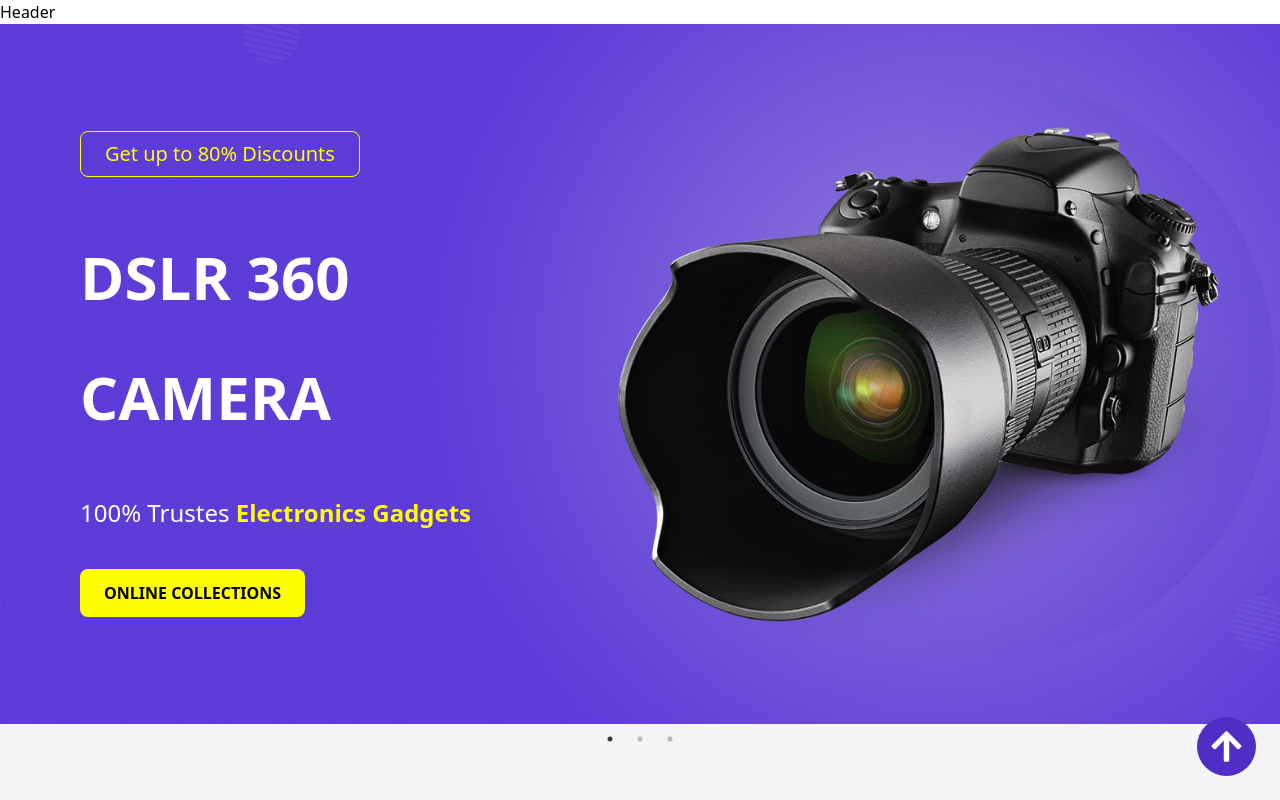
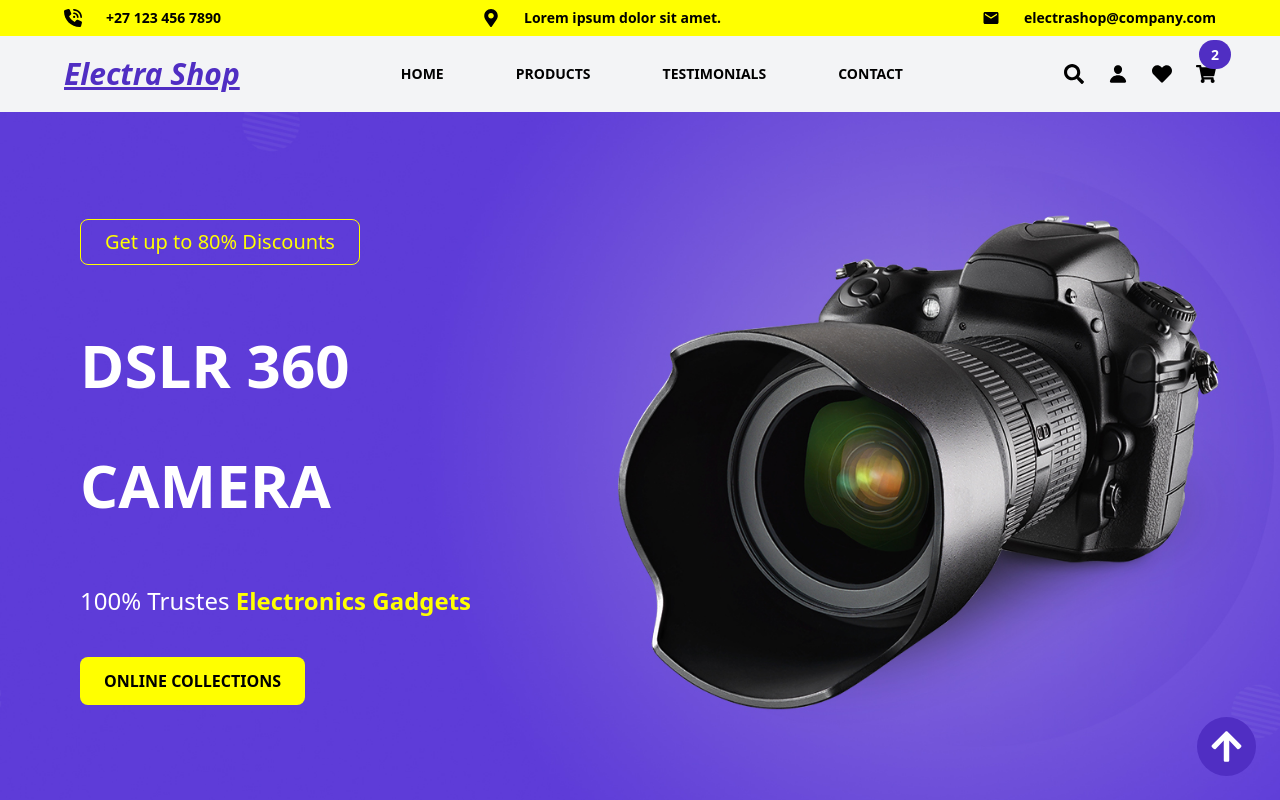
Before and after one commit to GrandDadDan/React-Ecommerce-Store, a React (Vite) app: page / in a window 1280 px wide. Shown: the top 800 px of the page. Built offline with nearby package versions, Linux system fonts and the light colour scheme.

Commit message:
Completed the ecommerce store and published the website

```diff
--- a/src/index.css
+++ b/src/index.css
@@ -14,3 +14,44 @@
    }
 
 }
+
+#nav:hover{
+    color: white;
+    background-color: #502ec3;
+
+}
+
+#search:hover{
+    color: #502ec3;
+}
+#person:hover{
+    color: #502ec3;
+}
+#heart:hover{
+    color: #502ec3;
+}
+#cart:hover{
+    color: #502ec3;
+}
+
+#cart-items{
+    background-color:#502ec3 ;
+}
+
+#cart-items:hover{
+    background-color: yellow;
+    color: #502ec3;
+}
+
+#mobile-nav {
+    color: #502ec3;
+}
+
+#nav-ul {
+    background-color: #502ec3;
+
+}
+#mobile-nav-menu:hover {
+    background-color: yellow;
+
+}
--- a/src/sections/Footer.jsx
+++ b/src/sections/Footer.jsx
@@ -46,7 +46,7 @@ const Footer = () => {
       <div data-aos="zoom-in" data-aos-delay="200" className='flex flex-col justify-center
       justify-center items-start gap-10 grow'>
         <div className='flex flex-col justify-center items-start gap-4'>
-          <h1 className='text-4xl font-bold underline italic' style={{color:"#502ec3"}}>Pengu Shop</h1>
+          <h1 className='text-4xl font-bold underline italic' style={{color:"#502ec3"}}>Electra Shop</h1>
           <p className='text-gray-500 text-justify'>Lorem ipsum dolor sit amet consectetur, adipisicing elit. Earum aperiam et, fugiat expedita quidem minus veniam nobis deleniti dolores iste!</p>
         </div>
         <div className='flex flex-col justify-center items-start gap-4'>
--- a/src/sections/Header.jsx
+++ b/src/sections/Header.jsx
@@ -1,10 +1,106 @@
-import React from 'react'
+import React, { useEffect, useState } from 'react'
+import { FaSearch, FaHeart, FaShoppingCart, FaMapMarkerAlt } from 'react-icons/fa'
+import { IoPerson } from 'react-icons/io5'
+import {Link} from 'react-scroll'
+import { FaXmark, FaBars, FaPhoneVolume } from 'react-icons/fa6'
+import {MdEmail} from 'react-icons/md'
+import Aos from 'aos';
+import "aos/dist/aos.css"
+
 
 const Header = () => {
+
+  useEffect(() =>{
+    Aos.init({
+      offset:100,
+      duration: 500,
+      easing: 'ease-in-out',
+    });
+
+    Aos.refresh();
+  }, [])
+
+
+    const [isMenuOpen, setIsMenuOpen] = useState(false);
+    const toggleMenu = () => {
+      setIsMenuOpen(!isMenuOpen)
+    }
+
+    const closeMenu = () => {
+      setIsMenuOpen(false)
+    }
+
+    const navItems = [
+     {
+       link: 'Home', path: "hero"
+     },
+     {
+       link: 'Products', path: "products"
+     },
+     {
+       link: 'Testimonials', path: "testimonials"
+     },
+     {
+       link: 'Contact', path: "contact"
+     },
+    ]
   return (
-    <div>
-      Header
+    <>
+    <div className='w-full px-16 py-2 lg:flex hidden justify-between items-center gap-6' style={{background: "yellow"}}>
+      <h1 className='text-sm font-semibold flex justify-center items-center gap-6'>
+        <FaPhoneVolume className='size-[18px]'/><span>+27 123 456 7890
+          </span></h1>
+      <h1 className='text-sm font-semibold flex justify-center items-center gap-6'>
+        <FaMapMarkerAlt className='size-[18px]'/><span>Lorem ipsum dolor sit amet.
+          </span></h1>
+      <h1 className='text-sm font-semibold flex justify-center items-center gap-6'>
+        <MdEmail className='size-[18px]'/><span>electrashop@company.com
+          </span></h1>
+
     </div>
+
+    <nav className='w-full bg-gray-100 flex justify-between items-center gap0-1
+    lg:px-16 px-6 py-5 sticky top-0 z-50'>
+      <h1 className='font-bold lg:text-[30px] text-3xl underline italic' style={{color:"#502ec3"}}>Electra Shop</h1>
+      <ul  className='lg:flex justify-center items-center gap-10 hidden'>
+        {navItems.map(({link,path}) =>(
+  <Link id= "nav" key={path}className='text-black text-sm uppercase font-bold
+  cursor-pointer px-4 py-2 rounded-lg' to={path} spy={true} offset={-100} smooth={true}>
+    {link}
+        </Link>
+        ))}
+
+      </ul>
+      <div id='header-icons' className='lg:flex hidden justify-center items-center gap-6 text-black'>
+          <FaSearch id='search' className='w-[20px] h-[20px] transform hover:scale-125 transition-transform duration-300 cursor-pointer'/>
+          <IoPerson id='person' className='w-[20px] h-[20px] transform hover:scale-125 transition-transform duration-300 cursor-pointer'/>
+          <FaHeart id='heart'className='w-[20px] h-[20px] transform hover:scale-125 transition-transform duration-300 cursor-pointer'/>
+          <div className='relative'>
+            <FaShoppingCart id='cart' className='w-[20px] h-[20px] transform hover:scale-125 transition-transform duration-300 cursor-pointer'/>
+          <div id="cart-items"className='px-3 py-1 text-white hover:text-black rounded-full absolute -top-[24px] -right-[15px] text-[14px] font-bold'>
+              2
+          </div>
+          </div>
+      </div>
+
+      {/* mobile menu starts here */}
+      <div className='flex justify-center items-center lg:hidden mt-3' onClick={toggleMenu}>
+        <div id='mobile-nav'>
+          {isMenuOpen ? <FaXmark className='text-3xl cursor-pointer'/> :<FaBars className='text-3xl cursor-pointer'/>}
+        </div>
+      </div>
+      <div className={`${isMenuOpen ? 'flex' :'hidden'} w-full h-fit p-4 absolute top-[80px] left-0`} onClick={closeMenu}>
+          <ul className='flex flex-col justify-center items-center gap-2 w-full rounded-lg' id='nav-ul'>
+            {navItems.map(({link,path}) =>(
+              <Link id='mobile-nav-menu' key={path} className='text-white uppercase font-semibold cursor-pointer p-3 rounded-lg hover:text-black
+              w-full text-center' to={path} spy={true} offset={-100} smooth={true}>
+                  {link}
+              </Link>
+            ))}
+          </ul>
+      </div>
+    </nav>
+    </>
   )
 }
 
--- a/src/sections/Insta.jsx
+++ b/src/sections/Insta.jsx
@@ -34,7 +34,7 @@ const Insta = () => {
 
     </div>
     <button data-aos="zoom-in" data-aos-delay="400" className='font-semibold px-8 py-3
-    rounded-lg mt-12 text-white' style={{background:"#502ec3"}}>#PenguShop</button>
+    rounded-lg mt-12 text-white' style={{background:"#502ec3"}}>#ElectraShop</button>
     </div>
   )
 }
```
